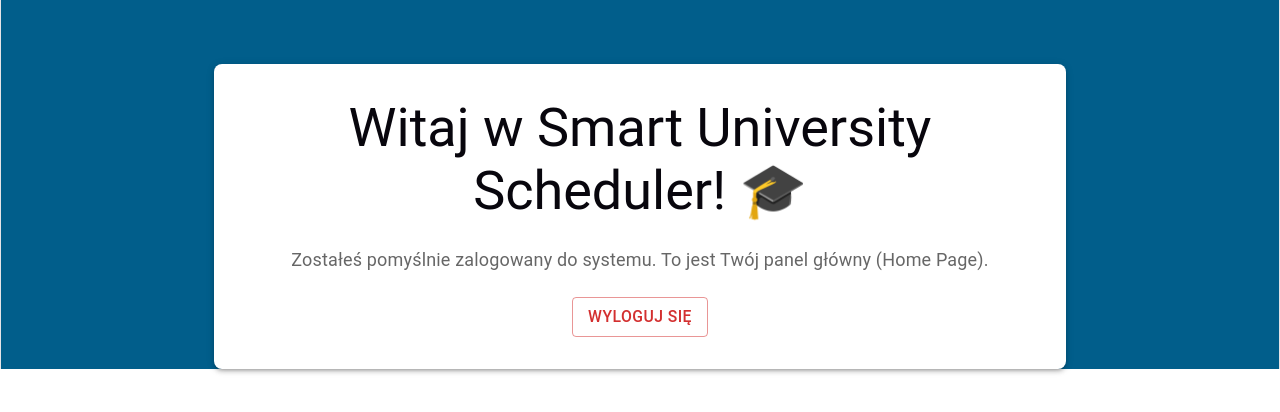
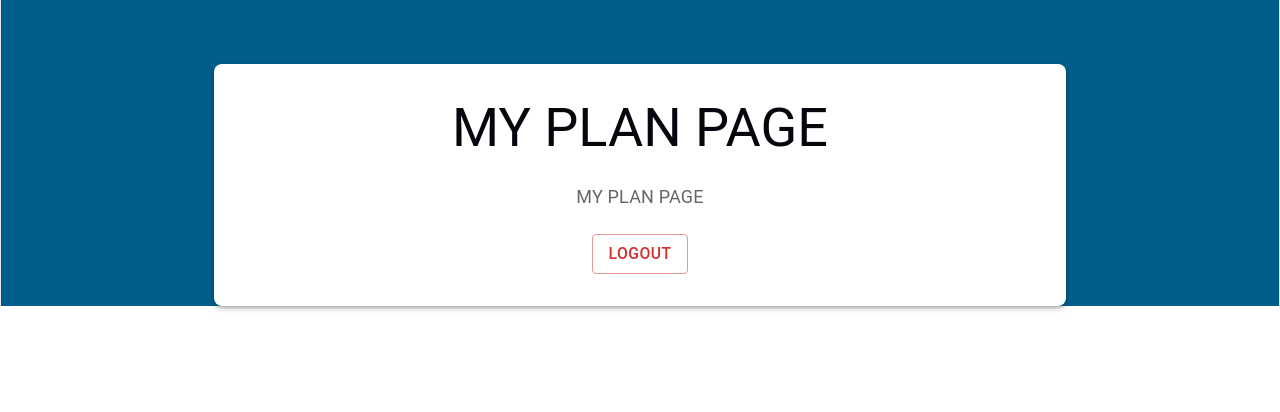
Before and after one commit to ziomciopoziomcio/Smart-University-Scheduler, a React (Vite) app in the folder frontend/: page /plan in a window 1280 px wide. Shown: the top 412 px of the page. Built offline with nearby package versions, Linux system fonts and the light colour scheme; sample sign-in values are in the browser's storage.

Commit message:
Change text to 'MY PLAN PAGE' and update logout button
Updated text in MyPlan component to reflect new page title and content.

```diff
--- a/frontend/src/pages/Plan/MyPlan.tsx
+++ b/frontend/src/pages/Plan/MyPlan.tsx
@@ -31,12 +31,11 @@ function MyPlan() {
                 >
                     <Stack spacing={3}>
                         <Typography variant="h3" component="h1" gutterBottom>
-                            Witaj w Smart University Scheduler! 🎓
+                            MY PLAN PAGE
                         </Typography>
 
                         <Typography variant="body1" color="text.secondary">
-                            Zostałeś pomyślnie zalogowany do systemu.
-                            To jest Twój panel główny (Home Page).
+                            MY PLAN PAGE
                         </Typography>
 
                         <Box sx={{ mt: 2 }}>
@@ -45,7 +44,7 @@ function MyPlan() {
                                 color="error"
                                 onClick={handleLogout}
                             >
-                                Wyloguj się
+                                Logout
                             </Button>
                         </Box>
                     </Stack>
```
